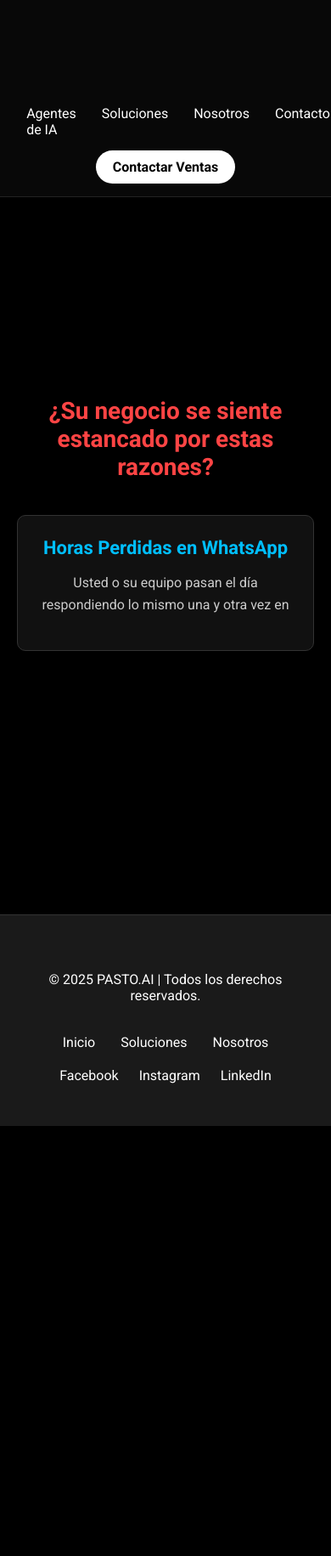
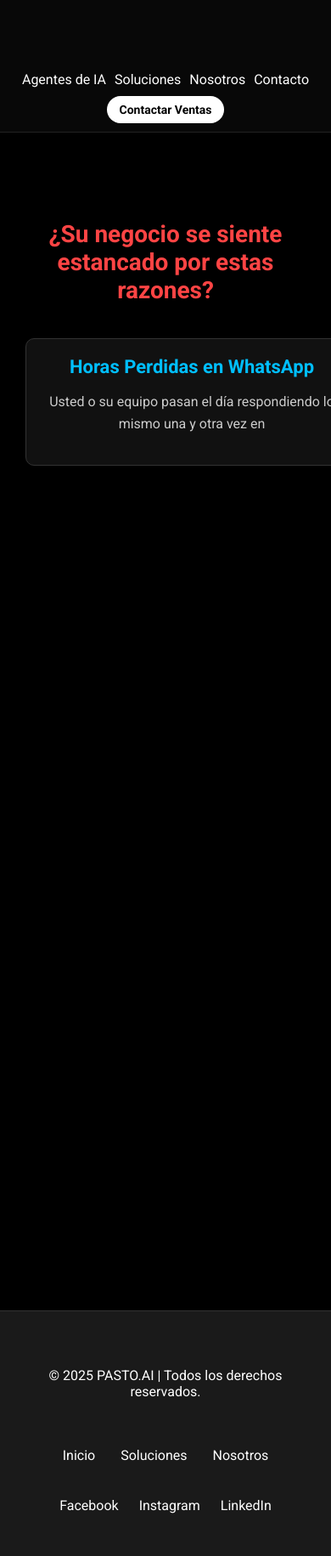
Before and after one commit to danielalejandromartinez/pasto_ai_web, a Flask app: page /presentacion in a window 390 px wide. Shown: the whole page at 85% size. Before the commit the page ends 1325 px from the top, so only its background shows below. Run offline with Flask 3, Linux system fonts and the light colour scheme; grey boxes are pictures that could not be loaded.

Commit message:
Web 100% responsiva para celulares

```diff
--- a/static/css/style.css
+++ b/static/css/style.css
@@ -1049,3 +1049,71 @@ footer {
         margin-bottom: 40px;
     }
 }
+
+/* ======================================================= */
+/*   MAGIA RESPONSIVA GLOBAL: AJUSTE PARA CELULARES       */
+/* ======================================================= */
+@media (max-width: 768px) {
+
+    /* 1. Ajuste de Letras y Títulos en toda la web */
+    h1 { font-size: 32px !important; line-height: 1.2 !important; }
+    h2 { font-size: 24px !important; }
+    .section-title { font-size: 28px !important; margin-bottom: 30px !important; }
+
+    /* 2. El Menú de Arriba (Header) */
+    header { padding: 10px !important; position: static !important; }
+    nav { flex-direction: column !important; gap: 10px !important; }
+    nav ul { gap: 10px !important; flex-wrap: wrap !important; justify-content: center !important; }
+    nav ul li { margin-left: 0 !important; }
+    .boton-contacto { padding: 8px 15px !important; font-size: 14px !important; }
+    .logo video { height: 60px !important; width: 60px !important; }
+
+    /* 3. La Sección Principal (Hero) de todas las páginas */
+    main { padding-top: 20px !important; }
+    .hero { height: auto !important; padding: 40px 20px !important; }
+    .hero-content p { font-size: 16px !important; }
+    .hero-buttons { flex-direction: column !important; width: 100% !important; }
+    .boton-principal, .boton-secundario { width: 100% !important; text-align: center !important; }
+
+    /* 4. Las Cuadrículas y Contenedores (Grids) */
+    /* Esto hace que todas las listas de agentes y beneficios se vuelvan una sola torre */
+    .problemas-container,
+    .benefits-grid,
+    .agent-grid,
+    .agent-showcase-grid,
+    .agent-detail-content {
+        display: flex !important;
+        flex-direction: column !important;
+        gap: 20px !important;
+        padding: 10px !important;
+        width: 100% !important;
+        max-width: 100% !important;
+    }
+
+    /* 5. Las Tarjetas (Cards) */
+    .problema-card,
+    .benefit-item,
+    .agent-card,
+    .agent-showcase-card {
+        max-width: 100% !important;
+        width: 100% !important;
+        padding: 20px !important;
+    }
+
+    /* 6. Arreglo especial para la página de "NOSOTROS" */
+    /* Lo que viste en tu foto se arregla aquí */
+    section[style*="grid-template-columns: 1fr 1fr"] {
+        grid-template-columns: 1fr !important; /* De 2 columnas a 1 sola */
+        padding: 20px !important;
+    }
+
+    .presentation-container { height: auto !important; }
+    .presentation-slide { position: relative !important; height: auto !important; padding: 40px 0 !important; }
+
+    /* 7. Formularios */
+    .formulario-container { padding: 20px !important; margin: 10px !important; }
+    .form-row { flex-direction: column !important; gap: 0 !important; }
+
+    /* 8. El Pie de Página (Footer) */
+    .footer-content { flex-direction: column !important; gap: 20px !important; }
+}
```
